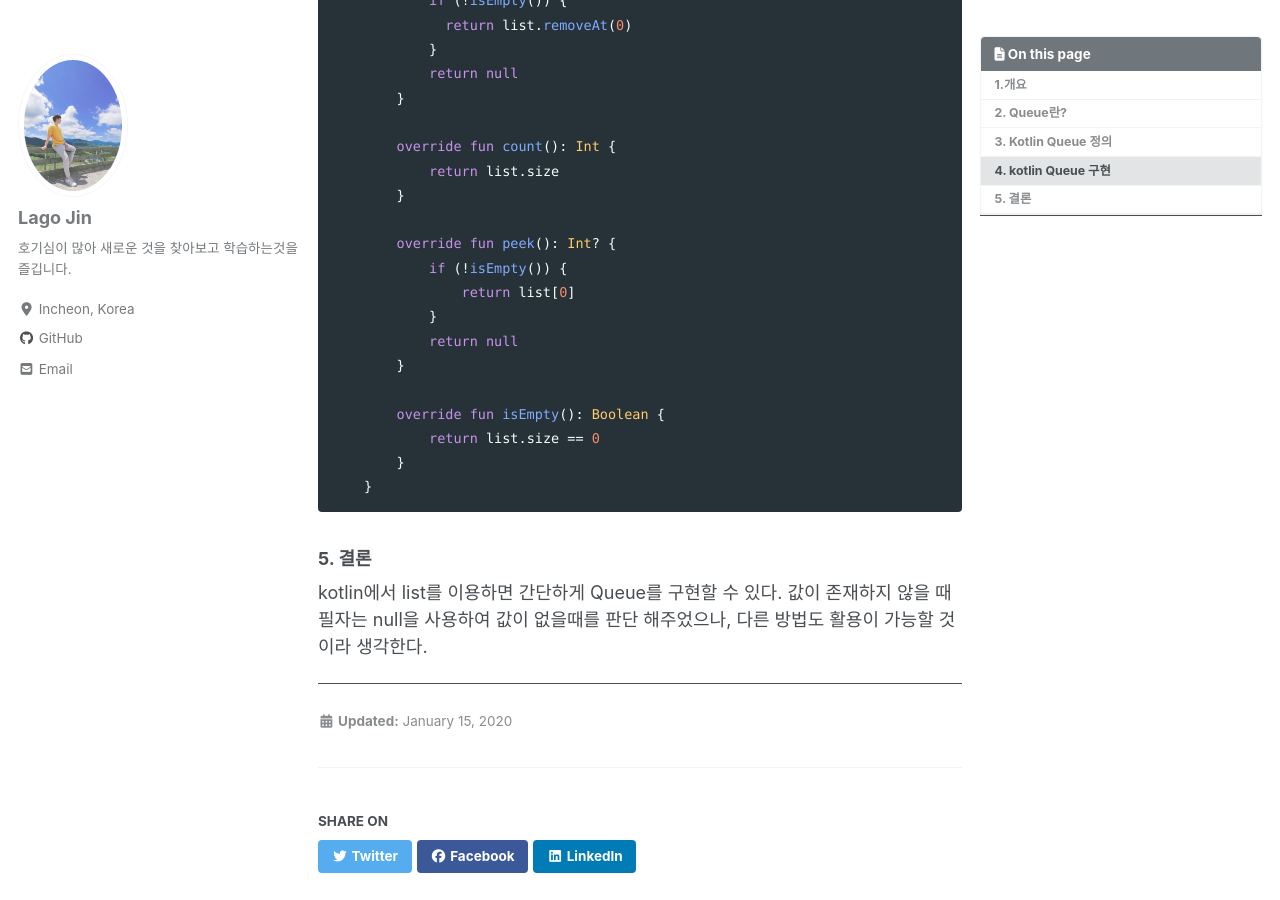
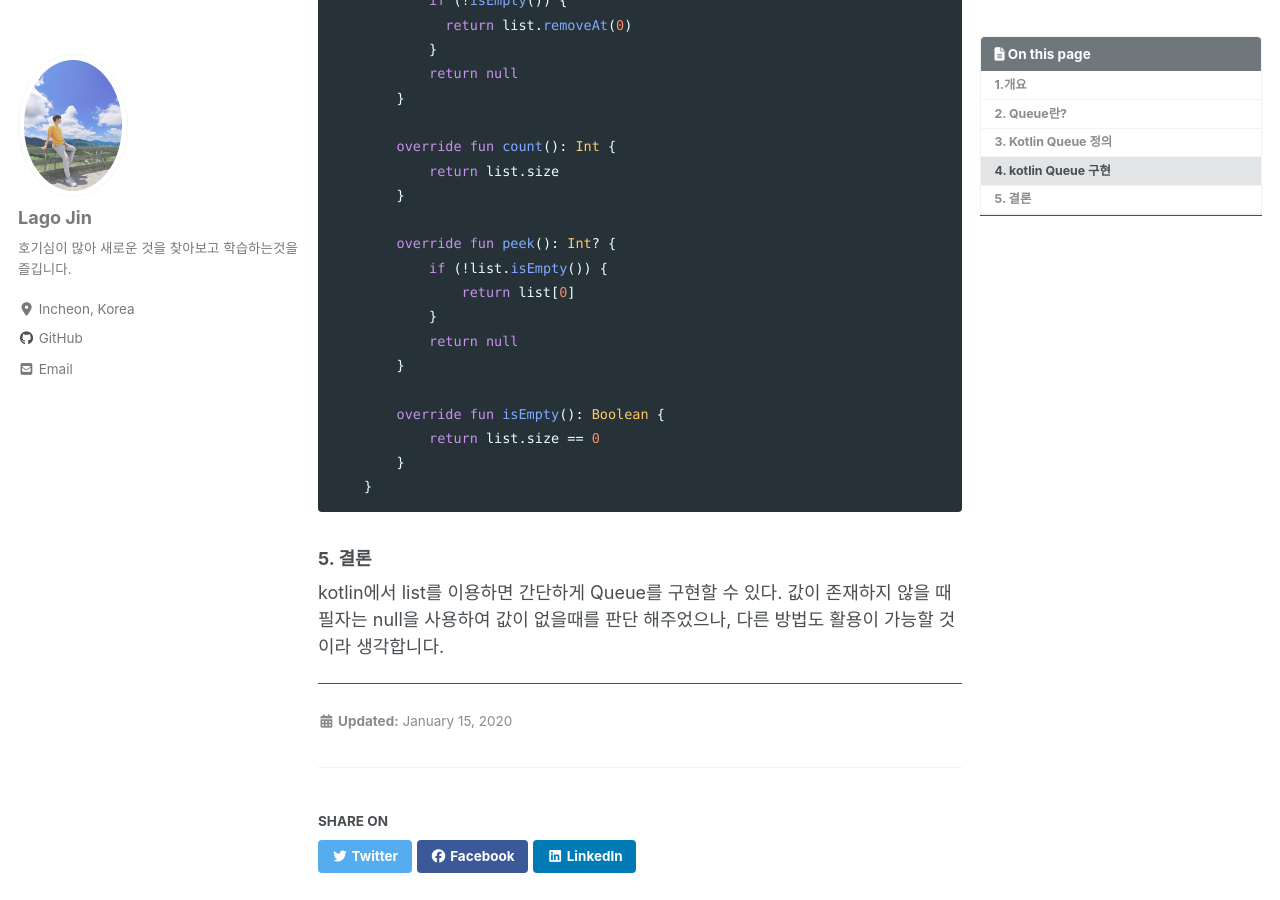
Before and after one commit to lagoJin/lagoJin.github.io, a Jekyll site: the page built from _posts/2020/01/2020-01-15-kotlin-queue.md, in a window 1280 px wide and 900 px high, scrolled down 1146 px. Built offline with Jekyll 4.4.1, drawn with Linux system fonts in a browser that asks for light colours; cached includes are drawn as plain includes; nearby versions of some CDN libraries; comment, search, counter and statistics services are not loaded.

Commit message:
queue 내용 수정

````diff
--- a/_posts/2020/01/2020-01-15-kotlin-queue.md
+++ b/_posts/2020/01/2020-01-15-kotlin-queue.md
@@ -57,7 +57,7 @@ First In First Out의 형태를 가지며 입력은 enqueue, 출력은 dequeue
         }
 
         override fun peek(): Int? {
-            if (!isEmpty()) {
+            if (!list.isEmpty()) {
                 return list[0]
             }
             return null
@@ -70,4 +70,4 @@ First In First Out의 형태를 가지며 입력은 enqueue, 출력은 dequeue
 ```
 
 ### 5. 결론
-kotlin에서 list를 이용하면 간단하게 Queue를 구현할 수 있다. 값이 존재하지 않을 때 필자는 null을 사용하여 값이 없을때를 판단 해주었으나, 다른 방법도 활용이 가능할 것이라 생각한다.
+kotlin에서 list를 이용하면 간단하게 Queue를 구현할 수 있다. 값이 존재하지 않을 때 필자는 null을 사용하여 값이 없을때를 판단 해주었으나, 다른 방법도 활용이 가능할 것이라 생각합니다.
````
